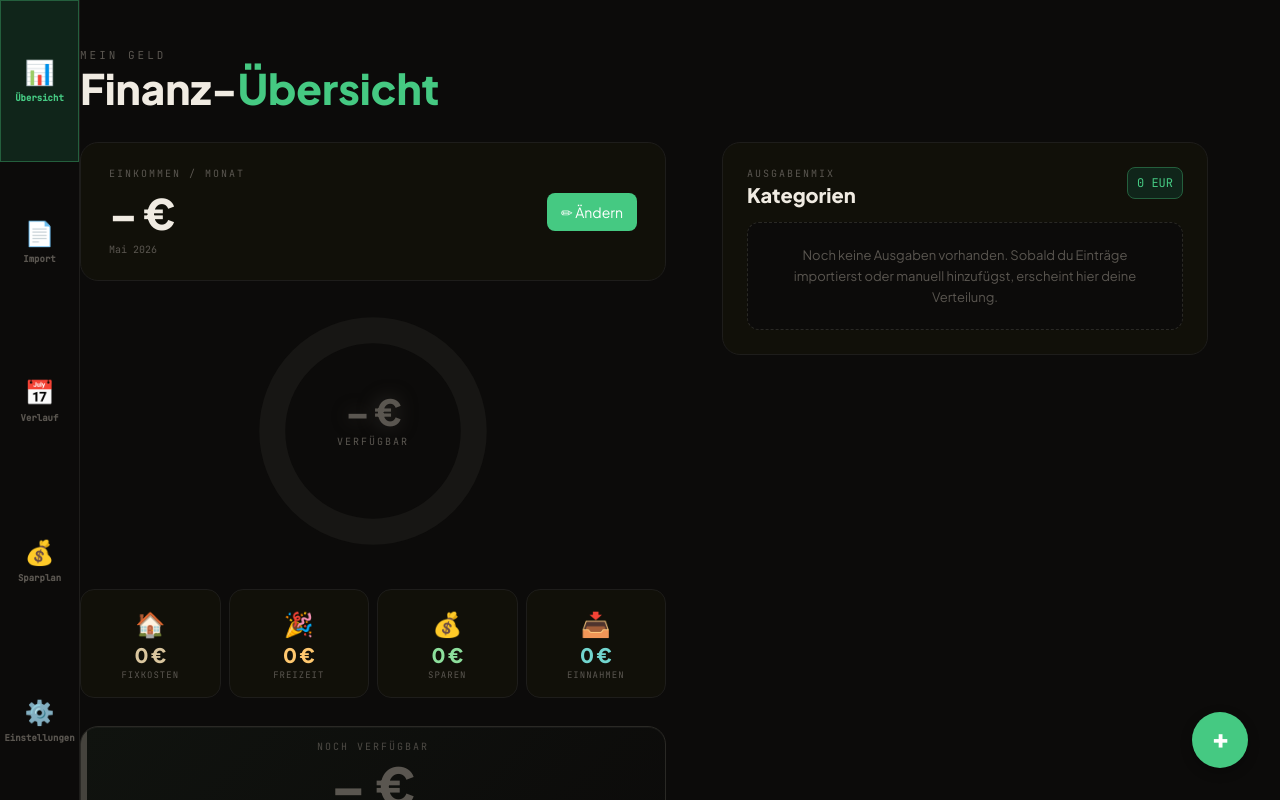
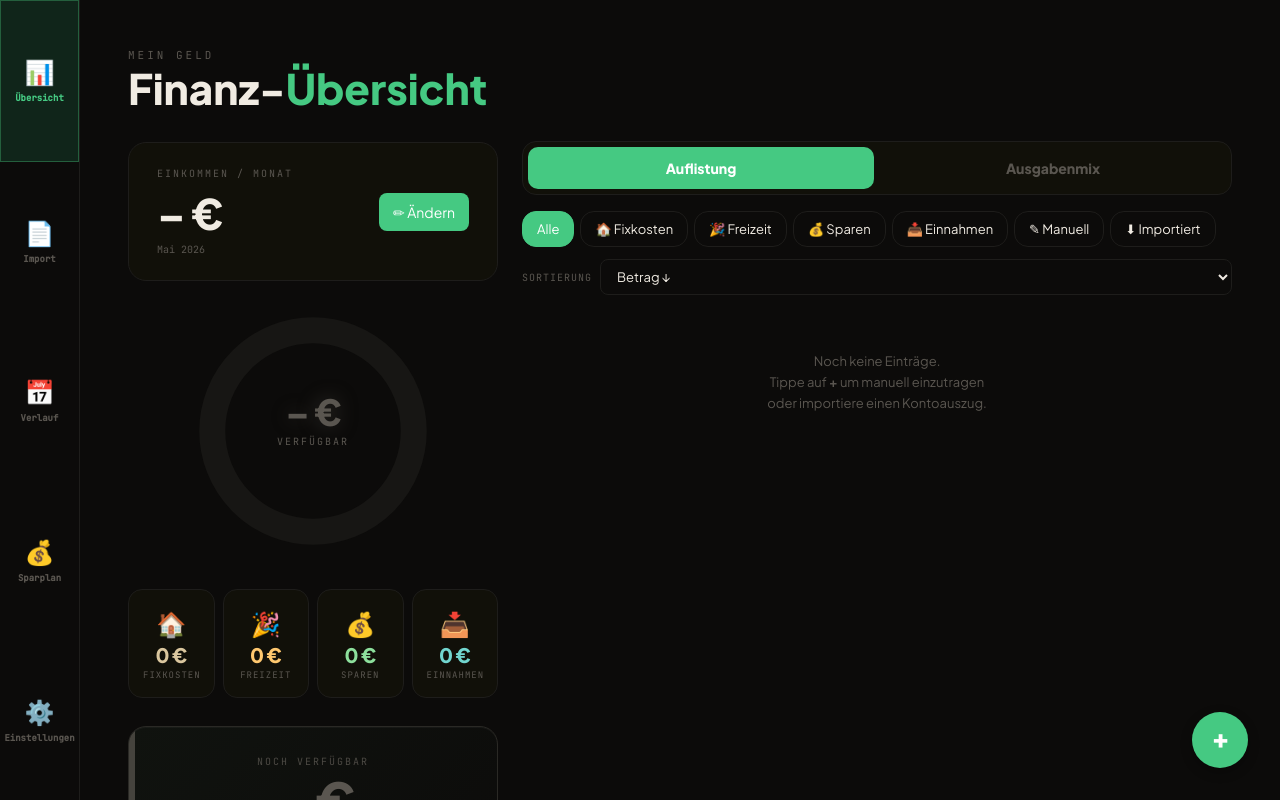
Before and after one commit to Elvios97/FinanzApp, a website built with Vite: page index.html in a window 1280 px wide. Built offline with nearby package versions, Linux system fonts and the light colour scheme.

Commit message:
design fix

```diff
--- a/app.js
+++ b/app.js
@@ -38,6 +38,7 @@ const TYPE_CFG = {
 let state = loadState();
 let activeFilter = "all";
 let activeSort   = "amount-desc";
+let activeOverviewPanel = "list";
 let editEntryId  = null;
 let editGoalId   = null;
 
@@ -54,6 +55,20 @@ function switchScreen(id) {
   if (id === "sparplan")  renderSparplan();
   if (id === "settings")  renderSettings();
   if (id === "import")    renderImport();
+}
+
+function setOverviewSidePanel(panel) {
+  activeOverviewPanel = panel === "mix" ? "mix" : "list";
+  const showMix = activeOverviewPanel === "mix";
+
+  document.getElementById("screen-overview")?.classList.toggle("show-mix", showMix);
+  document.getElementById("screen-overview")?.classList.toggle("show-list", !showMix);
+
+  document.querySelectorAll(".overview-panel-tab").forEach(tab => {
+    const isActive = tab.id === (showMix ? "overview-tab-mix" : "overview-tab-list");
+    tab.classList.toggle("active", isActive);
+    tab.setAttribute("aria-selected", isActive ? "true" : "false");
+  });
 }
 
 // ── Render Overview ───────────────────────────────────────────────
@@ -121,6 +136,7 @@ function renderOverview() {
 
   renderCategoryPieChart(data.entries);
   renderEntryList();
+  setOverviewSidePanel(activeOverviewPanel);
 }
 
 // ── Entry List with Filter + Sort ─────────────────────────────────
--- a/index.html
+++ b/index.html
@@ -16,6 +16,7 @@
 
   <!-- ═══════════════════════════ OVERVIEW ═══════════════════════════ -->
   <div id="screen-overview" class="screen active">
+    <main class="overview-main-panel">
     <div class="topbar">
       <div class="topbar-eyebrow">Mein Geld</div>
       <div class="topbar-row">
@@ -83,6 +84,14 @@
       <div class="hl-sub" id="hl-sub"></div>
     </div>
 
+    </main>
+
+    <aside class="overview-side-panel" aria-label="Details zur Übersicht">
+    <div class="overview-panel-tabs" role="tablist" aria-label="Detailansicht wählen">
+      <button class="overview-panel-tab active" id="overview-tab-list" role="tab" aria-selected="true" aria-controls="entry-list" onclick="setOverviewSidePanel('list')">Auflistung</button>
+      <button class="overview-panel-tab" id="overview-tab-mix" role="tab" aria-selected="false" aria-controls="category-chart-title" onclick="setOverviewSidePanel('mix')">Ausgabenmix</button>
+    </div>
+
     <!-- Category Pie Chart -->
     <section class="category-card" aria-labelledby="category-chart-title">
       <div class="category-card-head">
@@ -133,6 +142,7 @@
 
     <!-- Entry List -->
     <div class="entry-list" id="entry-list"></div>
+    </aside>
 
     <div class="spacer"></div>
 
--- a/style.css
+++ b/style.css
@@ -42,6 +42,7 @@
   --type-fun-bg:    #2b210d;
   --type-saving-bg: #122419;
   --type-income-bg: #0d2425;
+  --content-max:    1640px;
 }
 
 /* Light theme */
@@ -397,6 +398,36 @@ nav {
   text-align: center;
 }
 
+.overview-panel-tabs {
+  margin: 14px 16px 0;
+  display: grid;
+  grid-template-columns: 1fr 1fr;
+  gap: 6px;
+  padding: 5px;
+  background: var(--bg2);
+  border: 1px solid var(--border);
+  border-radius: 14px;
+}
+.overview-panel-tab {
+  min-height: 38px;
+  border-radius: 10px;
+  color: var(--muted);
+  font-size: 13px;
+  font-weight: 800;
+  transition: background .2s, color .2s;
+}
+.overview-panel-tab.active {
+  background: var(--accent);
+  color: #fff;
+}
+#screen-overview:not(.show-mix) .category-card {
+  display: none;
+}
+#screen-overview.show-mix .filter-bar,
+#screen-overview.show-mix .entry-list {
+  display: none;
+}
+
 /* ── Filter + Sort Bar ───────────────────────────────────────────── */
 .filter-bar {
   padding: 14px 16px 0; display: flex; flex-direction: column; gap: 8px;
@@ -416,6 +447,7 @@ nav {
 @media (hover: hover) {
   .nav-btn:hover,
   .filter-chip:hover,
+  .overview-panel-tab:hover,
   .type-chip:hover,
   .btn-secondary:hover,
   .month-card:hover,
@@ -434,6 +466,7 @@ nav {
   }
 
   .filter-chip.active:hover { background: var(--accent-hover); border-color: var(--accent-hover); }
+  .overview-panel-tab.active:hover { background: var(--accent-hover); color: #fff; }
   .type-chip.active-fixed:hover,
   .type-chip.active-fun:hover,
   .type-chip.active-saving:hover,
@@ -846,6 +879,11 @@ input:checked + .toggle-slider:before { transform: translateX(26px); background:
     overflow-y: auto;
     height: 100vh;
   }
+  .screen:not(#screen-overview).active {
+    max-width: calc(var(--content-max) + 80px);
+    margin: 0 auto;
+    padding-right: 48px;
+  }
 
   /* ── Sidebar Navigation ─────────────────────────────────────── */
   nav {
@@ -982,8 +1020,10 @@ input:checked + .toggle-slider:before { transform: translateX(26px); background:
   .setting-sub { font-size: 12px; }
 
   /* ── Filter chips ───────────────────────────────────────────── */
-  .filter-chip { font-size: 13px; padding: 10px 18px; border-radius: 14px; }
+  .filter-chip { font-size: 13px; padding: 9px 14px; border-radius: 14px; }
   .sort-select { font-size: 13px; padding: 8px 12px; }
+  .overview-panel-tabs { margin: 0; }
+  .overview-panel-tab { min-height: 42px; font-size: 14px; }
 
   /* ── Import screen ──────────────────────────────────────────── */
   .ai-links { gap: 12px; }
@@ -993,30 +1033,71 @@ input:checked + .toggle-slider:before { transform: translateX(26px); background:
 
   #screen-overview.active {
     display: grid;
-    grid-template-columns: minmax(520px, 720px) minmax(420px, 560px);
-    grid-template-rows: auto auto auto auto auto auto minmax(220px, 1fr);
+    grid-template-columns: minmax(0, 1fr) minmax(710px, 710px);
+    grid-template-rows: auto;
+    align-items: stretch;
     align-content: start;
     justify-content: center;
-    column-gap: 56px;
-    padding-right: 72px;
+    column-gap: 24px;
+    max-width: calc(var(--content-max) + 80px);
+    margin: 0 auto;
+    padding-left: 128px;
+    padding-right: 48px;
   }
 
+  #screen-overview .overview-main-panel {
+    grid-column: 1;
+    grid-row: 1;
+    min-width: 0;
+  }
   #screen-overview .topbar      { grid-column: 1; padding-left: 0; padding-right: 0; }
   #screen-overview .income-bar  { grid-column: 1; margin-left: 0; margin-right: 0; }
   #screen-overview .ring-wrap   { grid-column: 1; margin-right: 0; }
   #screen-overview .stat-row    { grid-column: 1; padding-left: 0; padding-right: 0; }
   #screen-overview .hl-card     { grid-column: 1; margin-left: 0; margin-right: 0; }
-  #screen-overview .filter-bar  { grid-column: 1; grid-row: 6; padding-left: 0; padding-right: 0; }
-  #screen-overview .entry-list  { grid-column: 1; grid-row: 7; padding-left: 0; padding-right: 0; max-height: 38vh; overflow-y: auto; }
-  #screen-overview .category-card { grid-column: 2; grid-row: 2 / span 4; align-self: start; margin: 32px 0 0; }
-  #screen-overview .ki-export-btn { grid-column: 2; grid-row: 6; align-self: start; margin: 24px 0 0; width: 100%; }
-  #screen-overview .spacer      { grid-column: 1 / -1; grid-row: 8; }
+  #screen-overview .overview-side-panel {
+    grid-column: 2;
+    grid-row: 1;
+    align-self: stretch;
+    display: flex;
+    flex-direction: column;
+    gap: 16px;
+    min-width: 0;
+    min-height: 0;
+    height: calc(100% - 141px);
+    max-height: calc(100% - 141px);
+    margin-top: 141px;
+    overflow-y: hidden;
+    overflow-x: hidden;
+  }
+  #screen-overview .overview-panel-tabs { order: 1; margin: 0; flex-shrink: 0; }
+  #screen-overview .filter-bar  { order: 2; min-width: 0; padding: 0; gap: 10px; }
+  #screen-overview .filter-scroll { max-width: 100%; flex-wrap: wrap; overflow-x: visible; }
+  #screen-overview .entry-list  {
+    order: 3;
+    flex: 1 1 0;
+    min-height: 0;
+    padding: 0 0 16px;
+    overflow-y: auto;
+    overscroll-behavior: contain;
+  }
+  #screen-overview .category-card { order: 3; flex: 1 1 0; min-height: 0; margin: 0; overflow-y: auto; }
+  #screen-overview .ki-export-btn { grid-column: 2; grid-row: 5; align-self: end; margin: 24px 0 0; width: 100%; }
+  #screen-overview .overview-side-panel .ki-export-btn { order: 4; grid-column: auto; grid-row: auto; align-self: stretch; margin: 0; width: 100%; flex-shrink: 0; }
+  #screen-overview .spacer      { grid-column: 1 / -1; grid-row: 2; }
 
 
 
   .category-content { grid-template-columns: 1fr; }
   .category-pie { width: min(190px, 56vw); }
   .category-values { font-size: 10px; }
+}
+
+@media (min-width: 768px) and (max-width: 1180px) {
+  #screen-overview.active {
+    grid-template-columns: minmax(0, 1fr) minmax(440px, 48vw);
+    column-gap: 24px;
+  }
 }
 
 /* ════════════════════════════════════════════════════════════════
```
Also changed, not shown: TEST_REPORT.md (+10 -10 lines), tests/finance-flows.spec.ts (+1 -0 lines), 1 other file.
